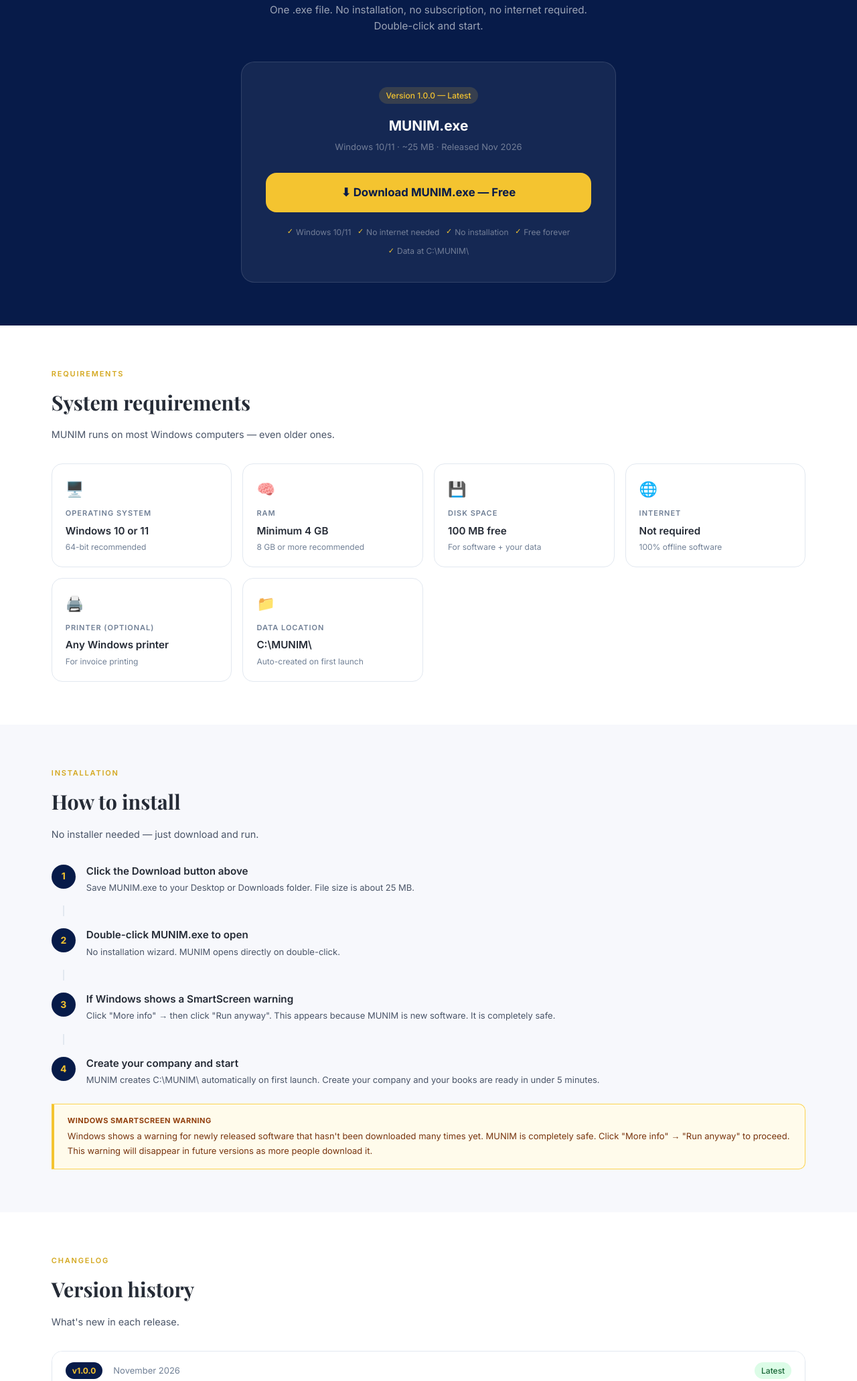
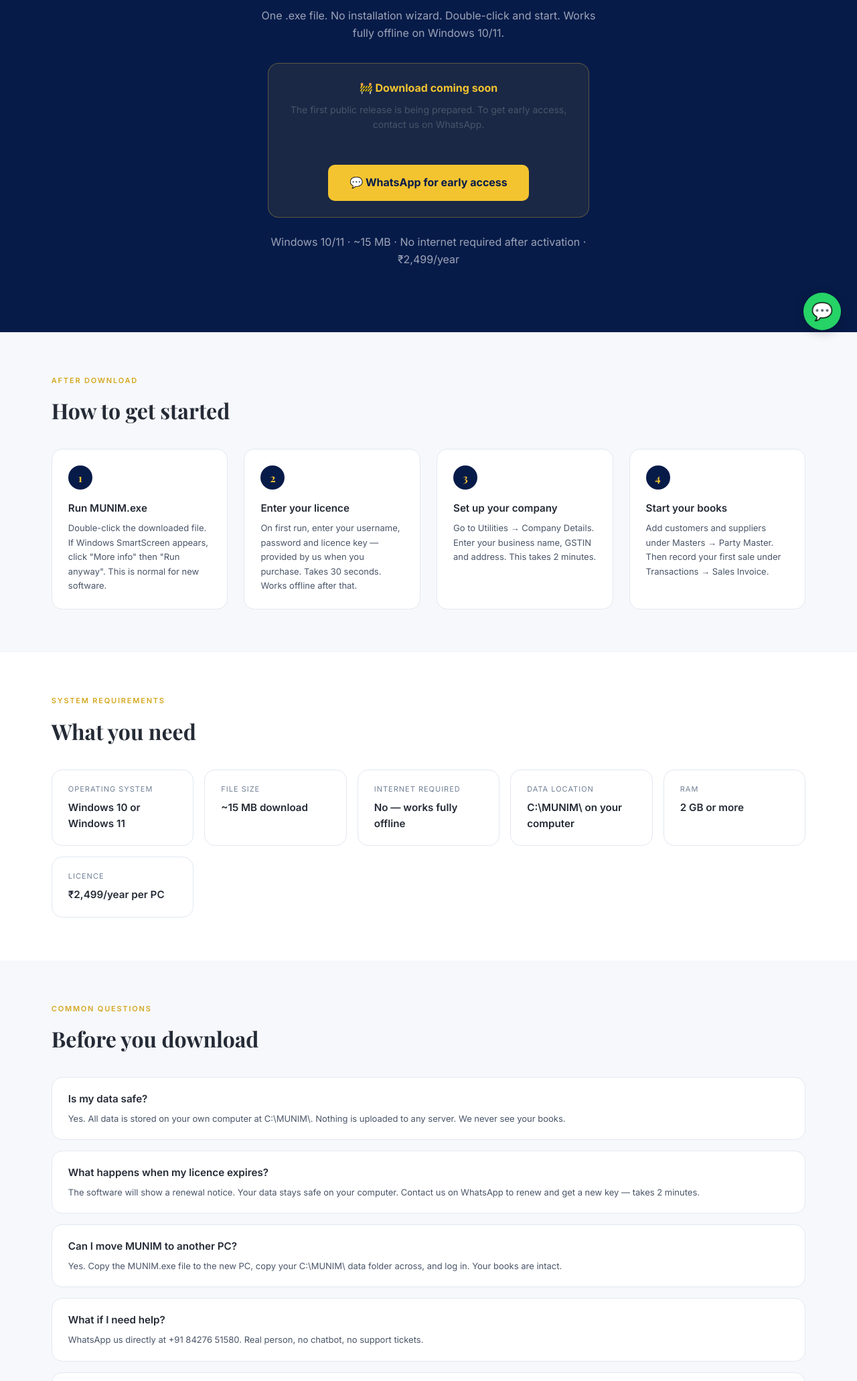
Before and after one commit to catoolskit/munim, a plain HTML site: page download.html in a window 1280 px wide. Shown: the part 283-2345 px from the top of the page at 67% size. Drawn offline with nearby package versions, Linux system fonts and the light colour scheme.

Commit message:
Revise download.html for MUNIM software update
Updated the download page for MUNIM accounting software, including changes to the title, layout, and content to improve clarity and user experience.

```diff
--- a/download.html
+++ b/download.html
@@ -3,23 +3,15 @@
 <head>
 <meta charset="UTF-8"/>
 <meta name="viewport" content="width=device-width, initial-scale=1.0"/>
-<title>Download — MUNIM Accounting Software</title>
+<title>Download MUNIM — Accounting Software for Windows</title>
 <link rel="preconnect" href="https://fonts.googleapis.com"/>
 <link rel="preconnect" href="https://fonts.gstatic.com" crossorigin/>
 <link href="https://fonts.googleapis.com/css2?family=Inter:wght@400;500;600;700&family=Playfair+Display:wght@700;800&display=swap" rel="stylesheet"/>
 <style>
 *{margin:0;padding:0;box-sizing:border-box}
-:root{
-  --navy:#071B49;--navy-light:#0D2560;
-  --gold:#F4C430;--gold-dark:#D4A820;
-  --offwhite:#F7F8FC;--white:#FFFFFF;
-  --charcoal:#252B36;--text-mid:#4A5568;--text-light:#718096;
-  --border:#E2E8F0;--radius:10px;--radius-lg:16px;
-}
+:root{--navy:#071B49;--gold:#F4C430;--gold-dark:#D4A820;--offwhite:#F7F8FC;--white:#FFFFFF;--charcoal:#252B36;--text-mid:#4A5568;--text-light:#718096;--border:#E2E8F0;--radius:10px;--radius-lg:16px;}
 body{font-family:'Inter',sans-serif;color:var(--charcoal);background:var(--white);line-height:1.6;}
 a{text-decoration:none;color:inherit;}
-
-/* NAV */
 nav{display:flex;align-items:center;justify-content:space-between;padding:0 6%;height:68px;background:var(--navy);position:sticky;top:0;z-index:200;}
 .logo{display:flex;align-items:center;gap:10px;}
 .logo-icon{width:36px;height:36px;background:var(--gold);border-radius:8px;display:flex;align-items:center;justify-content:center;font-family:'Playfair Display',serif;font-weight:800;font-size:17px;color:var(--navy);}
@@ -30,95 +22,51 @@ nav{display:flex;align-items:center;justify-content:space-between;padding:0 6%;h
 .nav-links a:hover,.nav-links a.active{color:var(--gold);}
 .nav-dl{background:var(--gold);color:var(--navy);padding:0.5rem 1.25rem;border-radius:var(--radius);font-size:14px;font-weight:600;}
 .nav-dl:hover{background:var(--gold-dark);}
-
-/* DOWNLOAD HERO */
-.dl-hero{background:var(--navy);padding:5rem 6% 4rem;text-align:center;}
-.dl-badge{display:inline-flex;align-items:center;gap:6px;background:rgba(244,196,48,0.12);border:1px solid rgba(244,196,48,0.3);color:#F4C430;font-size:12px;padding:4px 12px;border-radius:999px;margin-bottom:1.25rem;font-weight:500;}
-.dl-hero h1{font-family:'Playfair Display',serif;font-size:clamp(2rem,4vw,3rem);color:#fff;margin-bottom:0.75rem;}
-.dl-hero h1 em{color:var(--gold);font-style:normal;}
-.dl-hero p{color:rgba(255,255,255,0.6);max-width:480px;margin:0 auto 2.5rem;font-size:0.95rem;}
-
-/* MAIN DOWNLOAD CARD */
-.dl-card-wrap{max-width:560px;margin:0 auto;}
-.dl-card{background:rgba(255,255,255,0.06);border:1px solid rgba(255,255,255,0.12);border-radius:20px;padding:2.25rem;text-align:center;}
-.dl-version-badge{display:inline-block;background:rgba(244,196,48,0.15);color:var(--gold);font-size:12px;padding:3px 10px;border-radius:999px;margin-bottom:1rem;font-weight:500;}
-.dl-filename{font-size:1.3rem;font-weight:700;color:#fff;margin-bottom:0.3rem;}
-.dl-meta{font-size:13px;color:rgba(255,255,255,0.4);margin-bottom:1.75rem;}
-.btn-dl-main{
-  display:inline-flex;align-items:center;gap:10px;
-  background:var(--gold);color:var(--navy);
-  padding:1rem 2.5rem;border-radius:var(--radius-lg);
-  font-weight:700;font-size:1.05rem;
-  transition:background 0.2s;width:100%;justify-content:center;
-}
-.btn-dl-main:hover{background:var(--gold-dark);}
-.dl-chips{display:flex;flex-wrap:wrap;justify-content:center;gap:0.6rem;margin-top:1.25rem;}
-.dl-chip{font-size:12px;color:rgba(255,255,255,0.4);display:flex;align-items:center;gap:4px;}
-.dl-chip::before{content:'✓';color:var(--gold);font-size:11px;}
-
-/* SECTIONS */
+.page-hero{background:var(--navy);padding:5rem 6% 4rem;text-align:center;}
+.page-badge{display:inline-flex;align-items:center;gap:6px;background:rgba(244,196,48,0.12);border:1px solid rgba(244,196,48,0.3);color:#F4C430;font-size:12px;padding:4px 12px;border-radius:999px;margin-bottom:1.5rem;font-weight:500;}
+.page-hero h1{font-family:'Playfair Display',serif;font-size:clamp(2rem,4vw,3rem);color:#fff;margin-bottom:1rem;}
+.page-hero h1 em{color:var(--gold);font-style:normal;}
+.page-hero p{color:rgba(255,255,255,0.6);font-size:1rem;max-width:520px;margin:0 auto 2rem;}
+.btn-gold{background:var(--gold);color:var(--navy);padding:0.9rem 2rem;border-radius:var(--radius);font-weight:700;font-size:1rem;display:inline-flex;align-items:center;gap:8px;transition:background 0.2s;}
+.btn-gold:hover{background:var(--gold-dark);}
+.btn-disabled{background:#4A5568;color:#9CA3AF;padding:0.9rem 2rem;border-radius:var(--radius);font-weight:700;font-size:1rem;display:inline-flex;align-items:center;gap:8px;cursor:not-allowed;}
+.hero-note{font-size:12px;color:rgba(255,255,255,0.3);margin-top:1rem;}
 .sec{padding:4rem 6%;}
 .sec-alt{background:var(--offwhite);}
 .sec-label{font-size:11px;letter-spacing:1.8px;text-transform:uppercase;color:var(--gold-dark);font-weight:600;margin-bottom:0.6rem;}
-.sec-title{font-family:'Playfair Display',serif;font-size:clamp(1.4rem,2.5vw,1.9rem);color:var(--charcoal);margin-bottom:0.75rem;}
-.sec-sub{color:var(--text-mid);font-size:0.9rem;margin-bottom:2rem;}
-
-/* SYSTEM REQUIREMENTS */
-.req-grid{display:grid;grid-template-columns:repeat(auto-fit,minmax(220px,1fr));gap:1rem;margin-top:1.5rem;}
-.req-card{background:var(--white);border:1px solid var(--border);border-radius:var(--radius-lg);padding:1.25rem;}
-.req-icon{font-size:22px;margin-bottom:0.6rem;}
-.req-label{font-size:11px;text-transform:uppercase;letter-spacing:1px;color:var(--text-light);font-weight:600;margin-bottom:0.3rem;}
-.req-value{font-size:0.95rem;font-weight:600;color:var(--charcoal);}
-.req-note{font-size:12px;color:var(--text-light);margin-top:2px;}
-
-/* INSTALL STEPS */
-.install-steps{display:flex;flex-direction:column;gap:1rem;margin-top:1.5rem;}
-.install-row{display:flex;gap:1rem;align-items:flex-start;}
-.install-num{width:36px;height:36px;border-radius:50%;background:var(--navy);color:var(--gold);font-weight:700;font-size:14px;display:flex;align-items:center;justify-content:center;flex-shrink:0;margin-top:2px;}
-.install-text{}
-.install-title{font-size:0.95rem;font-weight:600;color:var(--charcoal);margin-bottom:2px;}
-.install-desc{font-size:13px;color:var(--text-mid);line-height:1.65;}
-.install-connector{width:2px;height:16px;background:var(--border);margin-left:17px;}
-
-/* WARNING BOX */
-.warn-box{background:#fffbeb;border:1px solid #fcd34d;border-left:4px solid var(--gold);border-radius:0 var(--radius) var(--radius) 0;padding:1rem 1.25rem;margin-top:1.5rem;}
-.warn-label{font-size:11px;font-weight:700;color:#92400e;text-transform:uppercase;letter-spacing:0.5px;margin-bottom:4px;}
-.warn-text{font-size:13px;color:#78350f;line-height:1.65;}
-
-/* CHANGELOG */
-.changelog{margin-top:1.5rem;}
-.version-block{border:1px solid var(--border);border-radius:var(--radius-lg);overflow:hidden;margin-bottom:1rem;}
-.version-header{display:flex;align-items:center;gap:1rem;padding:1rem 1.25rem;background:var(--white);}
-.version-tag{background:var(--navy);color:var(--gold);font-size:12px;font-weight:700;padding:3px 10px;border-radius:999px;}
-.version-date{font-size:13px;color:var(--text-light);}
-.version-label{margin-left:auto;font-size:12px;background:#dcfce7;color:#166534;padding:3px 10px;border-radius:999px;font-weight:500;}
-.version-changes{padding:0.75rem 1.25rem 1rem;border-top:1px solid var(--border);}
-.version-changes li{font-size:13px;color:var(--text-mid);padding:3px 0;padding-left:1.25rem;position:relative;}
-.version-changes li::before{content:'→';position:absolute;left:0;color:var(--gold-dark);font-size:12px;}
-
-/* BACKUP NOTE */
-.backup-note{background:rgba(7,27,73,0.04);border:1px solid rgba(7,27,73,0.1);border-left:4px solid var(--navy);border-radius:0 var(--radius) var(--radius) 0;padding:1rem 1.25rem;margin-top:1.5rem;}
-.backup-label{font-size:11px;font-weight:700;color:var(--navy);text-transform:uppercase;letter-spacing:0.5px;margin-bottom:4px;}
-.backup-text{font-size:13px;color:var(--text-mid);line-height:1.65;}
-
-/* FOOTER */
+.sec-title{font-family:'Playfair Display',serif;font-size:clamp(1.5rem,3vw,2rem);color:var(--charcoal);margin-bottom:1rem;}
+.steps-grid{display:grid;grid-template-columns:repeat(auto-fit,minmax(220px,1fr));gap:1.5rem;margin-top:2rem;}
+.step-card{background:var(--white);border:1px solid var(--border);border-radius:var(--radius-lg);padding:1.5rem;}
+.step-num{width:36px;height:36px;border-radius:50%;background:var(--navy);color:var(--gold);font-family:'Playfair Display',serif;font-weight:700;font-size:1rem;display:flex;align-items:center;justify-content:center;margin-bottom:1rem;}
+.step-title{font-size:0.95rem;font-weight:600;color:var(--charcoal);margin-bottom:0.4rem;}
+.step-desc{font-size:13px;color:var(--text-mid);line-height:1.65;}
+.specs-grid{display:grid;grid-template-columns:repeat(auto-fit,minmax(200px,1fr));gap:1rem;margin-top:2rem;}
+.spec-card{background:var(--white);border:1px solid var(--border);border-radius:var(--radius-lg);padding:1.25rem 1.5rem;}
+.spec-label{font-size:11px;color:var(--text-light);text-transform:uppercase;letter-spacing:1px;margin-bottom:0.4rem;}
+.spec-value{font-size:0.95rem;font-weight:600;color:var(--charcoal);}
+.faq-list{margin-top:2rem;display:flex;flex-direction:column;gap:1rem;}
+.faq-item{background:var(--white);border:1px solid var(--border);border-radius:var(--radius-lg);padding:1.25rem 1.5rem;}
+.faq-q{font-size:0.95rem;font-weight:600;color:var(--charcoal);margin-bottom:0.4rem;}
+.faq-a{font-size:13px;color:var(--text-mid);line-height:1.65;}
+.coming-soon-box{background:rgba(244,196,48,0.08);border:1px solid rgba(244,196,48,0.3);border-radius:var(--radius-lg);padding:1.5rem 2rem;margin-top:1.5rem;text-align:center;}
+.coming-soon-box p{color:var(--text-mid);font-size:14px;margin-top:0.5rem;}
 footer{background:var(--charcoal);padding:3rem 6% 0;display:grid;grid-template-columns:1.5fr 1fr 1fr;gap:2rem;}
 .foot-desc{font-size:13px;color:rgba(255,255,255,0.4);margin-top:0.75rem;line-height:1.7;}
 .foot-col h4{font-size:12px;font-weight:600;color:rgba(255,255,255,0.5);margin-bottom:0.75rem;letter-spacing:1px;text-transform:uppercase;}
 .foot-col a{display:block;font-size:13px;color:rgba(255,255,255,0.4);margin-bottom:0.4rem;transition:color 0.2s;}
 .foot-col a:hover{color:var(--gold);}
 .foot-bottom{grid-column:1/-1;border-top:1px solid rgba(255,255,255,0.08);margin-top:2rem;padding:1.25rem 0;display:flex;justify-content:space-between;font-size:12px;color:rgba(255,255,255,0.3);flex-wrap:wrap;gap:0.5rem;}
-
-@media(max-width:768px){
-  .nav-links{display:none;}
-  footer{grid-template-columns:1fr;}
-  .dl-card{padding:1.5rem;}
-}
+.foot-bottom a{color:rgba(255,255,255,0.3);transition:color 0.2s;}
+.foot-bottom a:hover{color:var(--gold);}
+.wa-fab{position:fixed;bottom:24px;right:24px;width:56px;height:56px;background:#25D366;border-radius:50%;display:flex;align-items:center;justify-content:center;font-size:26px;box-shadow:0 4px 16px rgba(0,0,0,0.2);z-index:999;transition:transform 0.2s;}
+.wa-fab:hover{transform:scale(1.08);}
+@media(max-width:768px){.nav-links{display:none;}footer{grid-template-columns:1fr;}}
 </style>
 </head>
 <body>
 
-<!-- NAV -->
+<a href="https://wa.me/918427651580" target="_blank" class="wa-fab" title="WhatsApp Support">💬</a>
+
 <nav>
   <a href="index.html" class="logo">
     <div class="logo-icon">म</div>
@@ -133,164 +81,101 @@ footer{background:var(--charcoal);padding:3rem 6% 0;display:grid;grid-template-c
     <a href="contact.html">Support</a>
     <a href="download.html" class="active">Download</a>
   </div>
-  <a href="download.html" class="nav-dl">⬇ Download Free</a>
+  <a href="download.html" class="nav-dl">⬇ Download</a>
 </nav>
 
-<!-- DOWNLOAD HERO -->
-<div class="dl-hero">
-  <div class="dl-badge">⬇ Free Download</div>
+<div class="page-hero">
+  <div class="page-badge">⬇ Download</div>
   <h1>Download <em>MUNIM</em></h1>
-  <p>One .exe file. No installation, no subscription, no internet required. Double-click and start.</p>
-  <div class="dl-card-wrap">
-    <div class="dl-card">
-      <div class="dl-version-badge">Version 1.0.0 — Latest</div>
-      <div class="dl-filename">MUNIM.exe</div>
-      <div class="dl-meta">Windows 10/11 · ~25 MB · Released Nov 2026</div>
-      <a href="#" class="btn-dl-main">⬇ Download MUNIM.exe — Free</a>
-      <div class="dl-chips">
-        <span class="dl-chip">Windows 10/11</span>
-        <span class="dl-chip">No internet needed</span>
-        <span class="dl-chip">No installation</span>
-        <span class="dl-chip">Free forever</span>
-        <span class="dl-chip">Data at C:\MUNIM\</span>
-      </div>
-    </div>
+  <p>One .exe file. No installation wizard. Double-click and start. Works fully offline on Windows 10/11.</p>
+  <div class="coming-soon-box" style="max-width:480px;margin:0 auto 1.5rem;">
+    <strong style="color:var(--gold);font-size:1rem;">🚧 Download coming soon</strong>
+    <p>The first public release is being prepared. To get early access, contact us on WhatsApp.</p>
+    <a href="https://wa.me/918427651580?text=Hi, I want early access to MUNIM" target="_blank" class="btn-gold" style="margin-top:1rem;display:inline-flex;">💬 WhatsApp for early access</a>
   </div>
+  <p class="hero-note">Windows 10/11 · ~15 MB · No internet required after activation · ₹2,499/year</p>
 </div>
 
-<!-- SYSTEM REQUIREMENTS -->
-<section class="sec">
-  <div class="sec-label">Requirements</div>
-  <div class="sec-title">System requirements</div>
-  <p class="sec-sub">MUNIM runs on most Windows computers — even older ones.</p>
-  <div class="req-grid">
-    <div class="req-card">
-      <div class="req-icon">🖥️</div>
-      <div class="req-label">Operating System</div>
-      <div class="req-value">Windows 10 or 11</div>
-      <div class="req-note">64-bit recommended</div>
+<section class="sec sec-alt">
+  <div class="sec-label">After Download</div>
+  <div class="sec-title">How to get started</div>
+  <div class="steps-grid">
+    <div class="step-card">
+      <div class="step-num">1</div>
+      <div class="step-title">Run MUNIM.exe</div>
+      <div class="step-desc">Double-click the downloaded file. If Windows SmartScreen appears, click "More info" then "Run anyway". This is normal for new software.</div>
     </div>
-    <div class="req-card">
-      <div class="req-icon">🧠</div>
-      <div class="req-label">RAM</div>
-      <div class="req-value">Minimum 4 GB</div>
-      <div class="req-note">8 GB or more recommended</div>
+    <div class="step-card">
+      <div class="step-num">2</div>
+      <div class="step-title">Enter your licence</div>
+      <div class="step-desc">On first run, enter your username, password and licence key — provided by us when you purchase. Takes 30 seconds. Works offline after that.</div>
     </div>
-    <div class="req-card">
-      <div class="req-icon">💾</div>
-      <div class="req-label">Disk Space</div>
-      <div class="req-value">100 MB free</div>
-      <div class="req-note">For software + your data</div>
+    <div class="step-card">
+      <div class="step-num">3</div>
+      <div class="step-title">Set up your company</div>
+      <div class="step-desc">Go to Utilities → Company Details. Enter your business name, GSTIN and address. This takes 2 minutes.</div>
     </div>
-    <div class="req-card">
-      <div class="req-icon">🌐</div>
-      <div class="req-label">Internet</div>
-      <div class="req-value">Not required</div>
-      <div class="req-note">100% offline software</div>
-    </div>
-    <div class="req-card">
-      <div class="req-icon">🖨️</div>
-      <div class="req-label">Printer (optional)</div>
-      <div class="req-value">Any Windows printer</div>
-      <div class="req-note">For invoice printing</div>
-    </div>
-    <div class="req-card">
-      <div class="req-icon">📁</div>
-      <div class="req-label">Data Location</div>
-      <div class="req-value">C:\MUNIM\</div>
-      <div class="req-note">Auto-created on first launch</div>
+    <div class="step-card">
+      <div class="step-num">4</div>
+      <div class="step-title">Start your books</div>
+      <div class="step-desc">Add customers and suppliers under Masters → Party Master. Then record your first sale under Transactions → Sales Invoice.</div>
     </div>
   </div>
 </section>
 
-<!-- HOW TO INSTALL -->
-<section class="sec sec-alt">
-  <div class="sec-label">Installation</div>
-  <div class="sec-title">How to install</div>
-  <p class="sec-sub">No installer needed — just download and run.</p>
-  <div class="install-steps">
-    <div class="install-row">
-      <div class="install-num">1</div>
-      <div class="install-text">
-        <div class="install-title">Click the Download button above</div>
-        <div class="install-desc">Save MUNIM.exe to your Desktop or Downloads folder. File size is about 25 MB.</div>
-      </div>
-    </div>
-    <div class="install-connector"></div>
-    <div class="install-row">
-      <div class="install-num">2</div>
-      <div class="install-text">
-        <div class="install-title">Double-click MUNIM.exe to open</div>
-        <div class="install-desc">No installation wizard. MUNIM opens directly on double-click.</div>
-      </div>
-    </div>
-    <div class="install-connector"></div>
-    <div class="install-row">
-      <div class="install-num">3</div>
-      <div class="install-text">
-        <div class="install-title">If Windows shows a SmartScreen warning</div>
-        <div class="install-desc">Click "More info" → then click "Run anyway". This appears because MUNIM is new software. It is completely safe.</div>
-      </div>
-    </div>
-    <div class="install-connector"></div>
-    <div class="install-row">
-      <div class="install-num">4</div>
-      <div class="install-text">
-        <div class="install-title">Create your company and start</div>
-        <div class="install-desc">MUNIM creates C:\MUNIM\ automatically on first launch. Create your company and your books are ready in under 5 minutes.</div>
-      </div>
-    </div>
-  </div>
-  <div class="warn-box">
-    <div class="warn-label">Windows SmartScreen Warning</div>
-    <div class="warn-text">Windows shows a warning for newly released software that hasn't been downloaded many times yet. MUNIM is completely safe. Click "More info" → "Run anyway" to proceed. This warning will disappear in future versions as more people download it.</div>
+<section class="sec">
+  <div class="sec-label">System Requirements</div>
+  <div class="sec-title">What you need</div>
+  <div class="specs-grid">
+    <div class="spec-card"><div class="spec-label">Operating System</div><div class="spec-value">Windows 10 or Windows 11</div></div>
+    <div class="spec-card"><div class="spec-label">File Size</div><div class="spec-value">~15 MB download</div></div>
+    <div class="spec-card"><div class="spec-label">Internet Required</div><div class="spec-value">No — works fully offline</div></div>
+    <div class="spec-card"><div class="spec-label">Data Location</div><div class="spec-value">C:\MUNIM\ on your computer</div></div>
+    <div class="spec-card"><div class="spec-label">RAM</div><div class="spec-value">2 GB or more</div></div>
+    <div class="spec-card"><div class="spec-label">Licence</div><div class="spec-value">₹2,499/year per PC</div></div>
   </div>
 </section>
 
-<!-- CHANGELOG -->
-<section class="sec">
-  <div class="sec-label">Changelog</div>
-  <div class="sec-title">Version history</div>
-  <p class="sec-sub">What's new in each release.</p>
-  <div class="changelog">
-    <div class="version-block">
-      <div class="version-header">
-        <div class="version-tag">v1.0.0</div>
-        <div class="version-date">November 2026</div>
-        <div class="version-label">Latest</div>
-      </div>
-      <ul class="version-changes">
-        <li>Initial release of MUNIM</li>
-        <li>Sales Register with auto GST calculation and invoice printing</li>
-        <li>Purchase Register with supplier ledger auto-posting</li>
-        <li>Journal, Receipt, Payment, and Contra vouchers</li>
-        <li>Ledger view for all accounts and parties</li>
-        <li>Trial Balance generation</li>
-        <li>Balance Sheet and Profit & Loss Statement</li>
-        <li>Cash Book and Day Book reports</li>
-        <li>Stock / Inventory module</li>
-        <li>Party Master for customers and suppliers</li>
-        <li>Multi-user login with admin and staff roles</li>
-        <li>PDF and Excel export for all reports</li>
-        <li>Local data storage at C:\MUNIM\</li>
-        <li>Built-in backup and restore tool</li>
-      </ul>
+<section class="sec sec-alt">
+  <div class="sec-label">Common Questions</div>
+  <div class="sec-title">Before you download</div>
+  <div class="faq-list">
+    <div class="faq-item">
+      <div class="faq-q">Is my data safe?</div>
+      <div class="faq-a">Yes. All data is stored on your own computer at C:\MUNIM\. Nothing is uploaded to any server. We never see your books.</div>
     </div>
-  </div>
-  <div class="backup-note">
-    <div class="backup-label">Before updating to a new version</div>
-    <div class="backup-text">Always backup your C:\MUNIM\ folder before downloading a new version. Copy the folder to a USB drive or external storage. Your data is never deleted during updates but a backup is good practice.</div>
+    <div class="faq-item">
+      <div class="faq-q">What happens when my licence expires?</div>
+      <div class="faq-a">The software will show a renewal notice. Your data stays safe on your computer. Contact us on WhatsApp to renew and get a new key — takes 2 minutes.</div>
+    </div>
+    <div class="faq-item">
+      <div class="faq-q">Can I move MUNIM to another PC?</div>
+      <div class="faq-a">Yes. Copy the MUNIM.exe file to the new PC, copy your C:\MUNIM\ data folder across, and log in. Your books are intact.</div>
+    </div>
+    <div class="faq-item">
+      <div class="faq-q">What if I need help?</div>
+      <div class="faq-a">WhatsApp us directly at +91 84276 51580. Real person, no chatbot, no support tickets.</div>
+    </div>
+    <div class="faq-item">
+      <div class="faq-q">Is there a trial?</div>
+      <div class="faq-a">Yes — 7-day free trial available. Contact us on WhatsApp to get a trial key. No payment needed to try.</div>
+    </div>
   </div>
 </section>
 
-<!-- FOOTER -->
+<section style="background:var(--navy);padding:4rem 6%;text-align:center;">
+  <h2 style="font-family:'Playfair Display',serif;font-size:clamp(1.5rem,3vw,2rem);color:#fff;margin-bottom:0.75rem;">Questions before you buy?</h2>
+  <p style="color:rgba(255,255,255,0.55);margin-bottom:1.75rem;max-width:460px;margin-left:auto;margin-right:auto;">WhatsApp us — we'll answer honestly and help you decide if MUNIM is the right fit for your business.</p>
+  <a href="https://wa.me/918427651580?text=Hi, I have a question about MUNIM" target="_blank" class="btn-gold">💬 WhatsApp +91 84276 51580</a>
+</section>
+
 <footer>
   <div>
     <a href="index.html" class="logo" style="display:inline-flex;margin-bottom:0.75rem;">
       <div class="logo-icon">म</div>
       <div class="logo-name" style="font-size:17px;">MUNIM<span>.</span></div>
     </a>
-    <p class="foot-desc">Smart offline accounting software for Indian small businesses. Free forever.</p>
+    <p class="foot-desc">Smart offline accounting software for Indian small businesses. ₹2,499/year.</p>
     <p class="foot-desc" style="margin-top:0.5rem;">A companion tool on <a href="https://catoolskit.runs.on.dev/ca-tools-hub" style="color:var(--gold);">CA Toolkit</a></p>
   </div>
   <div class="foot-col">
@@ -304,12 +189,12 @@ footer{background:var(--charcoal);padding:3rem 6% 0;display:grid;grid-template-c
   <div class="foot-col">
     <h4>Support</h4>
     <a href="contact.html">Contact Us</a>
-    <a href="contact.html">WhatsApp Support</a>
+    <a href="https://wa.me/918427651580" target="_blank">WhatsApp Support</a>
     <a href="https://catoolskit.runs.on.dev" target="_blank">CA Toolkit</a>
   </div>
   <div class="foot-bottom">
-    <span>© 2026 MUNIM. Free forever. Built with ❤️ in India.</span>
-    <span>Data stays on your computer — always.</span>
+    <span>© 2026 MUNIM. Built with ❤️ in India by Sumit Verma.</span>
+    <span>Data stays on your computer — always. &nbsp;<a href="admin-panel.html">Admin</a></span>
   </div>
 </footer>
 
```
